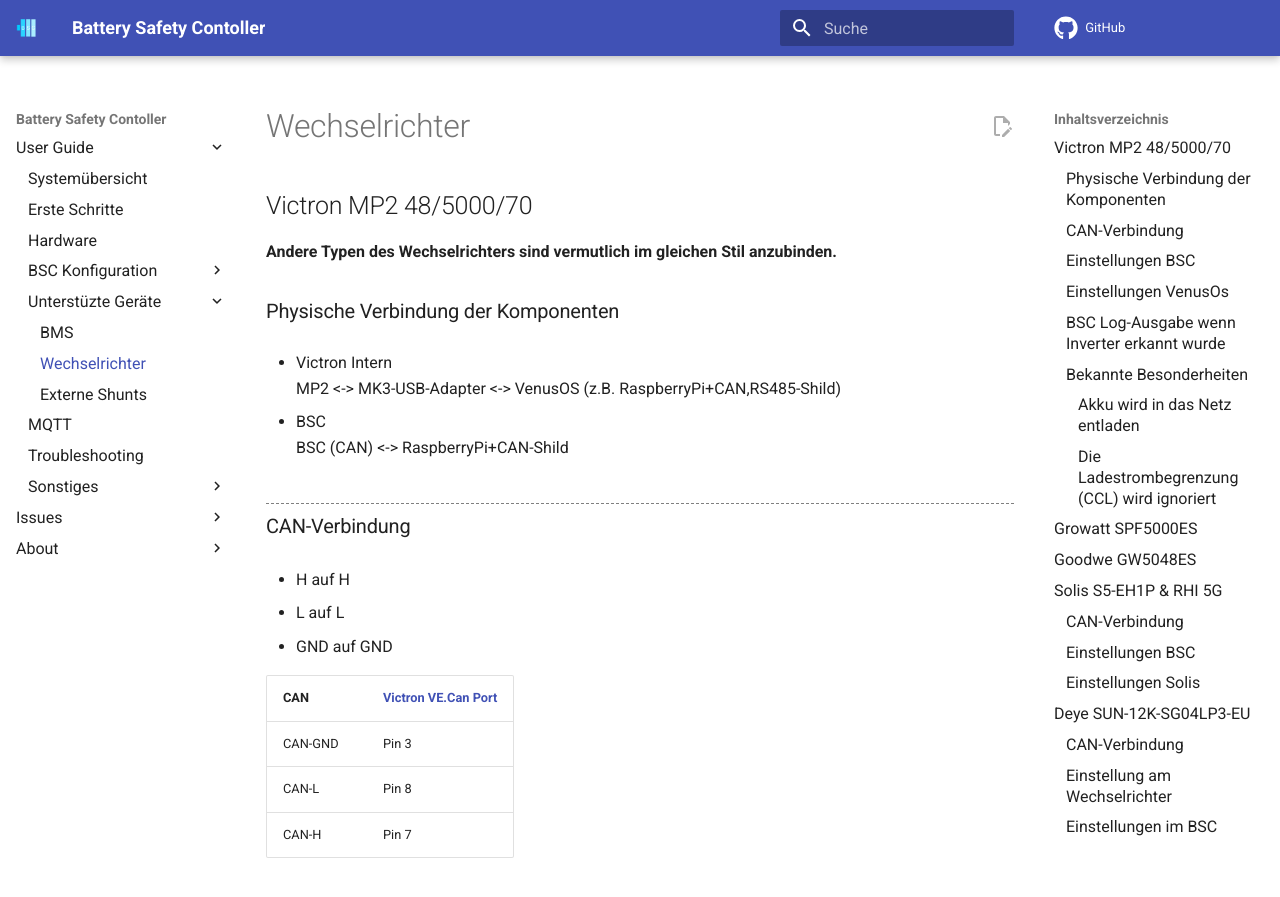
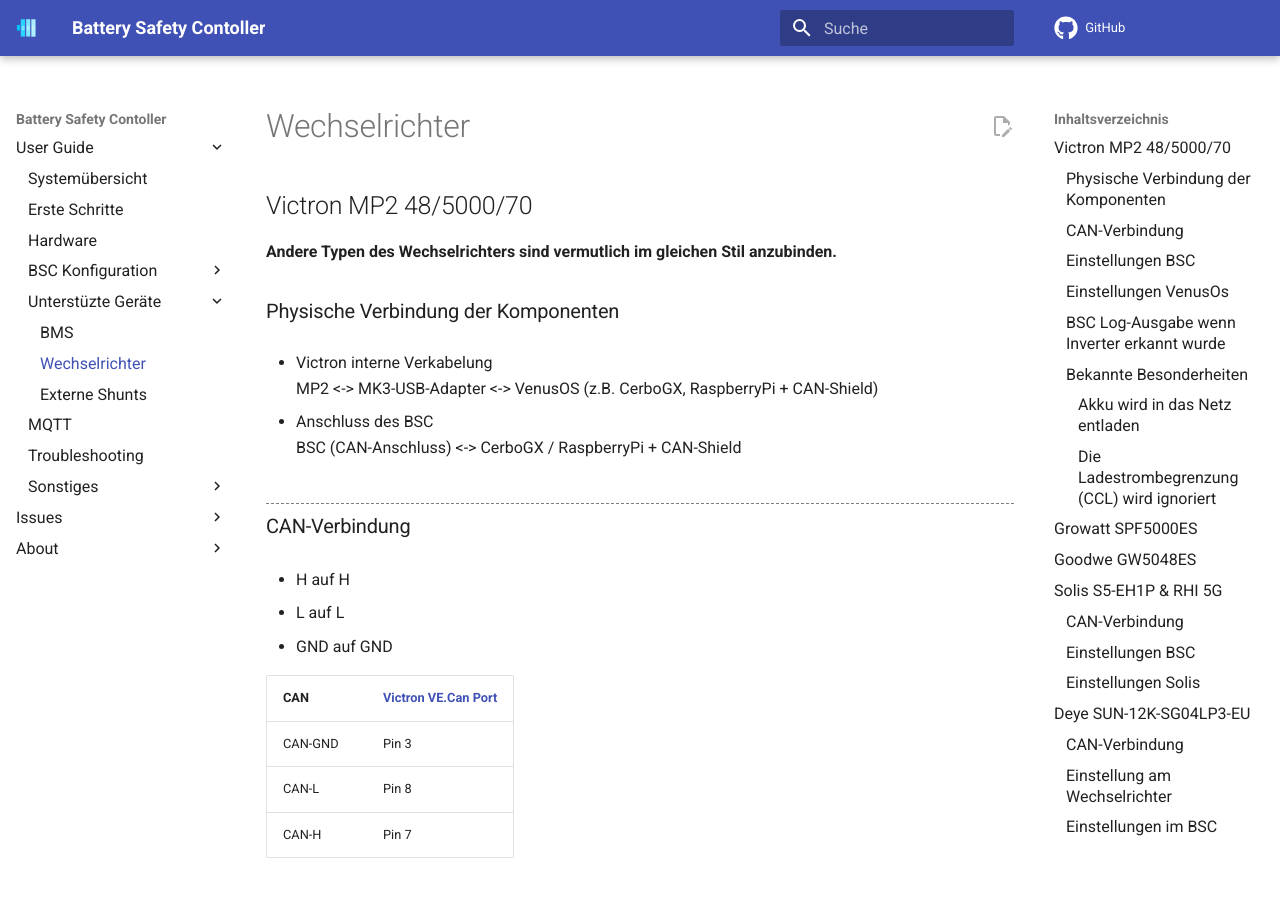
Before and after one commit to bsc-org/bsc, an MkDocs documentation site: the page built from docs/devices/wechselrichter.md, in a window 1280 px wide and 900 px high. Shown: the top 897 px of the window. Built offline with MkDocs 1.6.1 and Material for MkDocs 9.7.7, drawn with Linux system fonts in a browser that asks for light colours; comment, search, counter and statistics services are not loaded.

Commit message:
Anschluss-Schema Victron verdeutlicht

```diff
--- a/docs/devices/wechselrichter.md
+++ b/docs/devices/wechselrichter.md
@@ -5,11 +5,11 @@
 
 ### Physische Verbindung der Komponenten
 
-* Victron Intern
-MP2 <-> MK3-USB-Adapter <-> VenusOS (z.B. RaspberryPi+CAN,RS485-Shild)
+* Victron interne Verkabelung
+MP2 <-> MK3-USB-Adapter <-> VenusOS (z.B. CerboGX, RaspberryPi + CAN-Shield)
 
-* BSC
-BSC (CAN) <-> RaspberryPi+CAN-Shild
+* Anschluss des BSC
+BSC (CAN-Anschluss) <-> CerboGX / RaspberryPi + CAN-Shield
 
 ### CAN-Verbindung
 * H auf H
```
